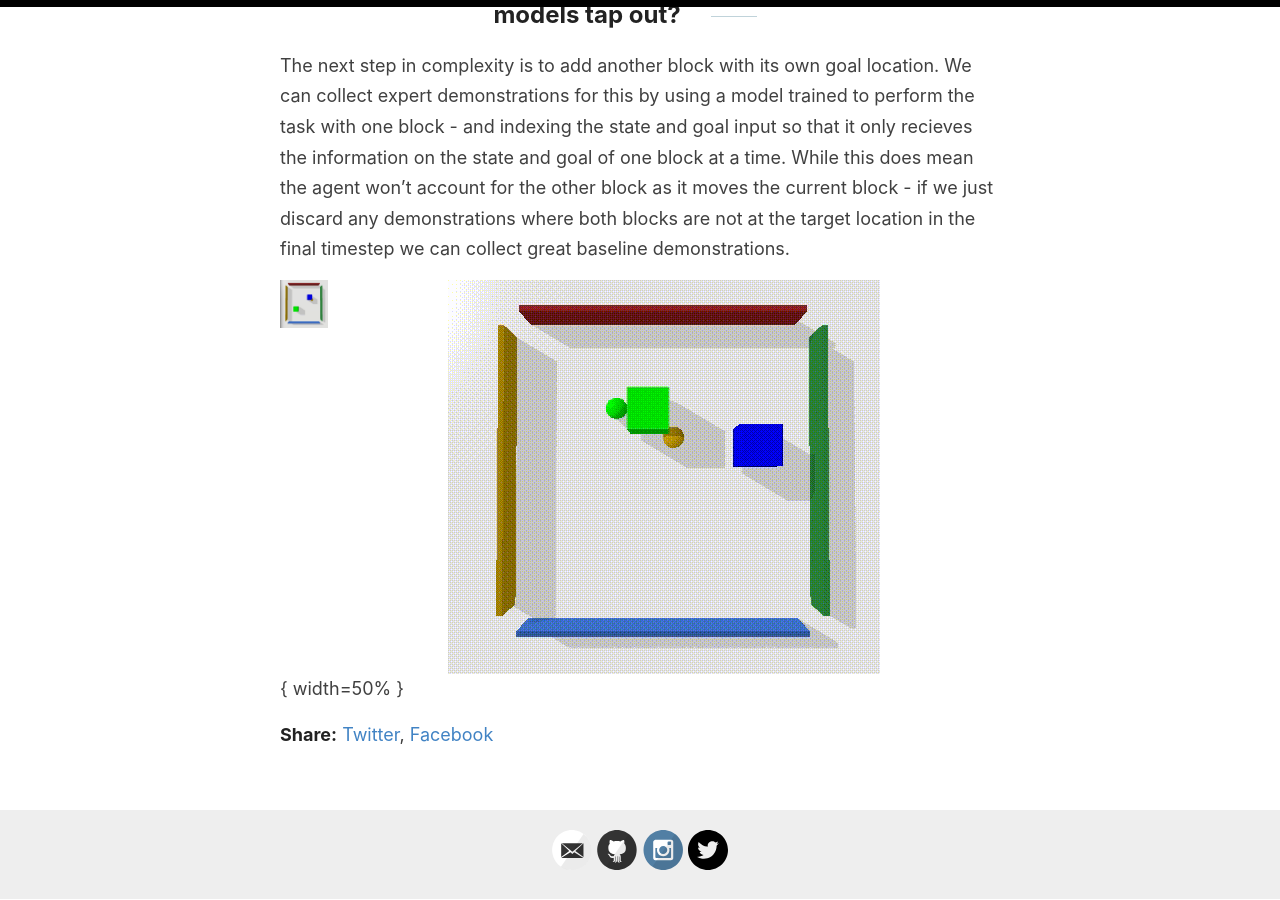
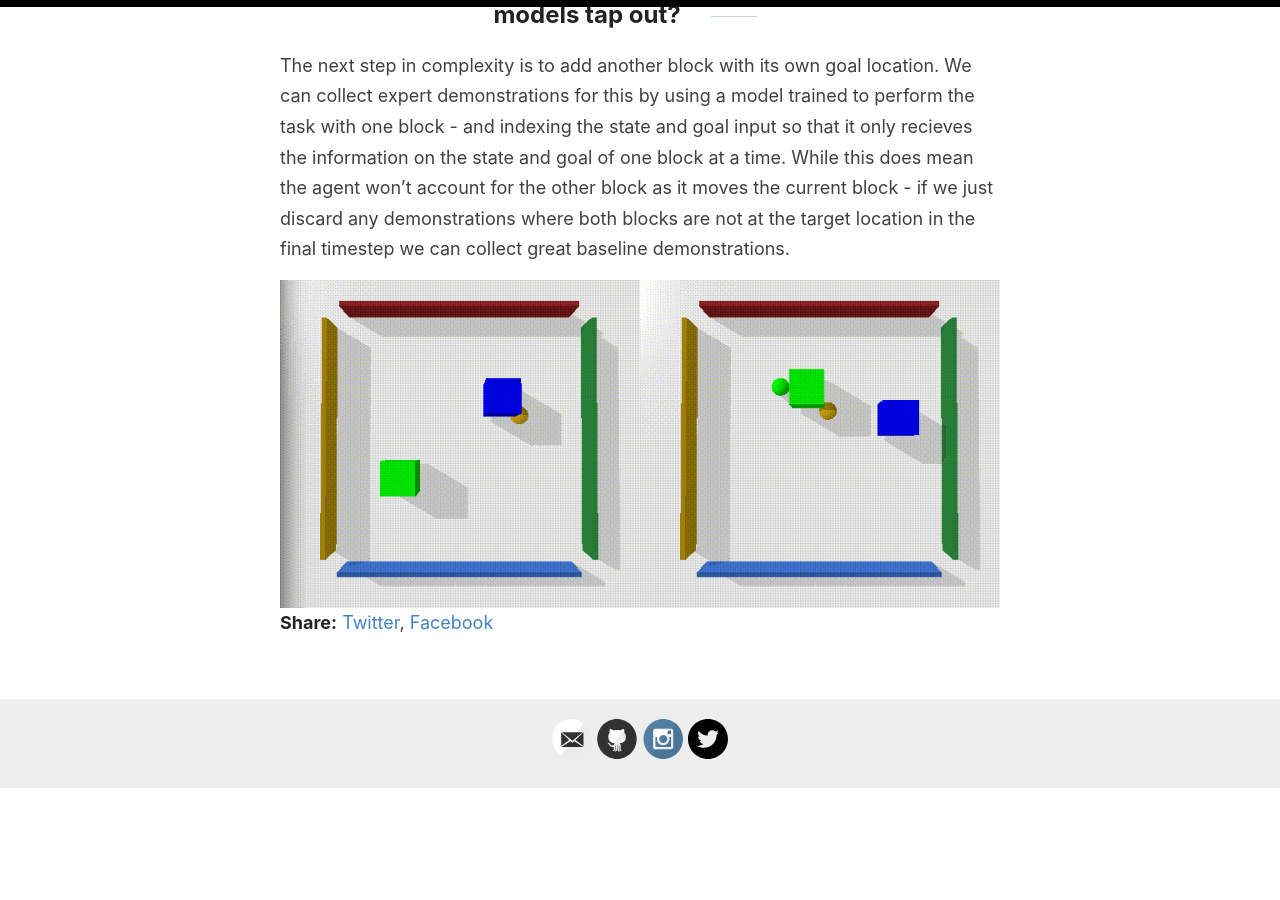
Before and after one commit to sholtodouglas/sholtodouglas.github.io, a Jekyll site: the page built from _posts/2020-06-03-DoesHierarchialRLWorkYet.md, in a window 1280 px wide and 900 px high, scrolled down 13486 px. Built offline with Jekyll 4.4.1, drawn with Linux system fonts in a browser that asks for light colours; formulas are drawn with MathJax 3; after the commit the page ends 14274 px from its top, so only the background shows below that.

Commit message:
Update 2020-06-03-DoesHierarchialRLWorkYet.md

```diff
--- a/_posts/2020-06-03-DoesHierarchialRLWorkYet.md
+++ b/_posts/2020-06-03-DoesHierarchialRLWorkYet.md
@@ -168,6 +168,7 @@ By introducing the HAC finetuning on the lower level, our Relay learning model l
 
 The next step in complexity is to add another block with its own goal location. We can collect expert demonstrations for this by using a model trained to perform the task with one block - and indexing the state and goal input so that it only recieves the information on the state and goal of one block at a time. While this does mean the agent won't account for the other block as it moves the current block - if we just discard any demonstrations where both blocks are not at the target location in the final timestep we can collect great baseline demonstrations.
 
-<a href="url"><img src="https://sholtodouglas.github.io/images/hierarchial/nice.gif" align="left" height="48" width="48" ></a>
+<a href="url"><img src="https://sholtodouglas.github.io/images/hierarchial/nice.gif" align="left" height="50%" width="50%" ></a>
 
-![alt text](https://sholtodouglas.github.io/images/hierarchial/emergent.gif "Multiblock almost looks smart"){ width=50% }
+
+<a href="url"><img src="https://sholtodouglas.github.io/images/hierarchial/emergent.gif" align="right" height="50%" width="50%" ></a>
```
